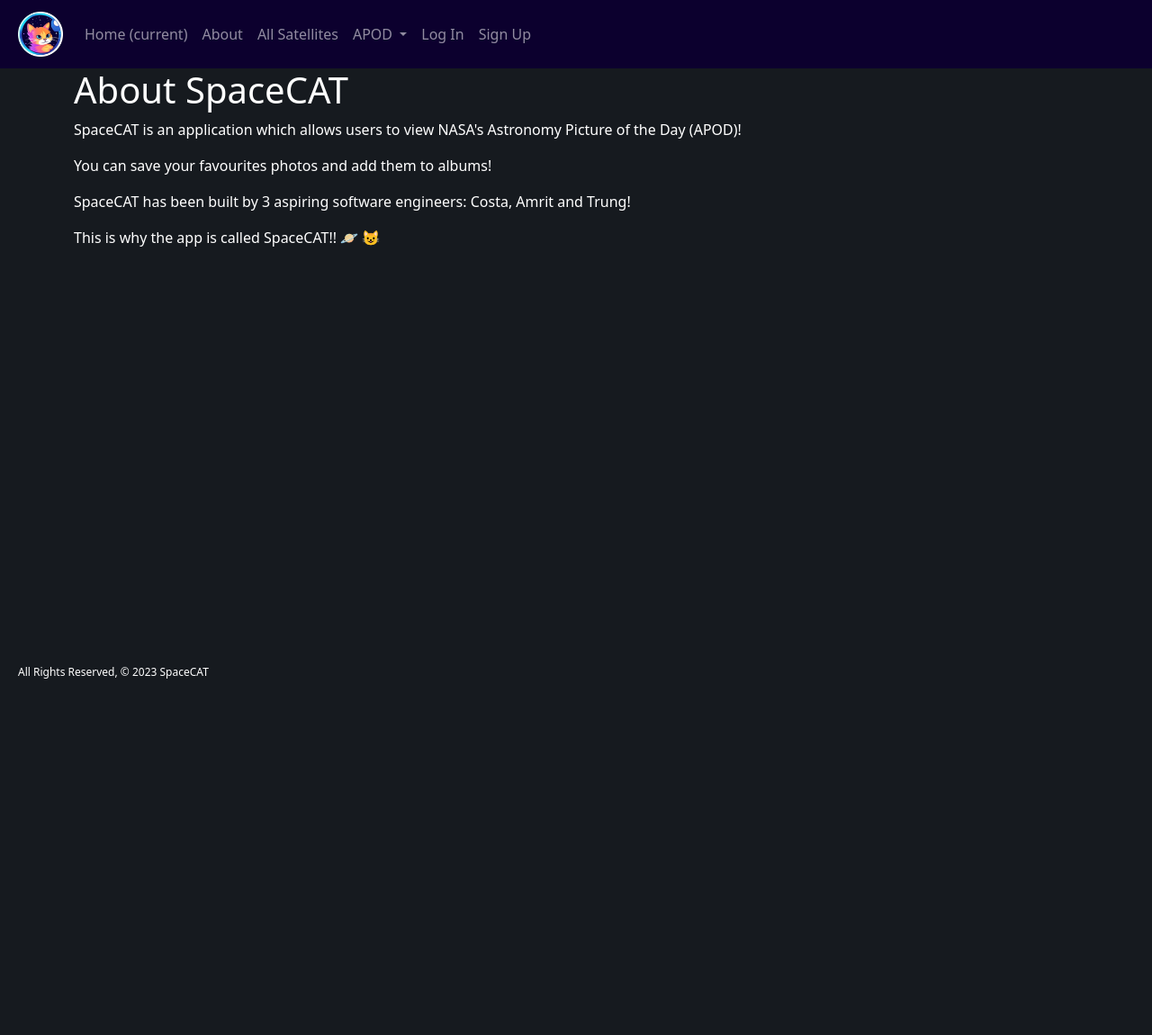
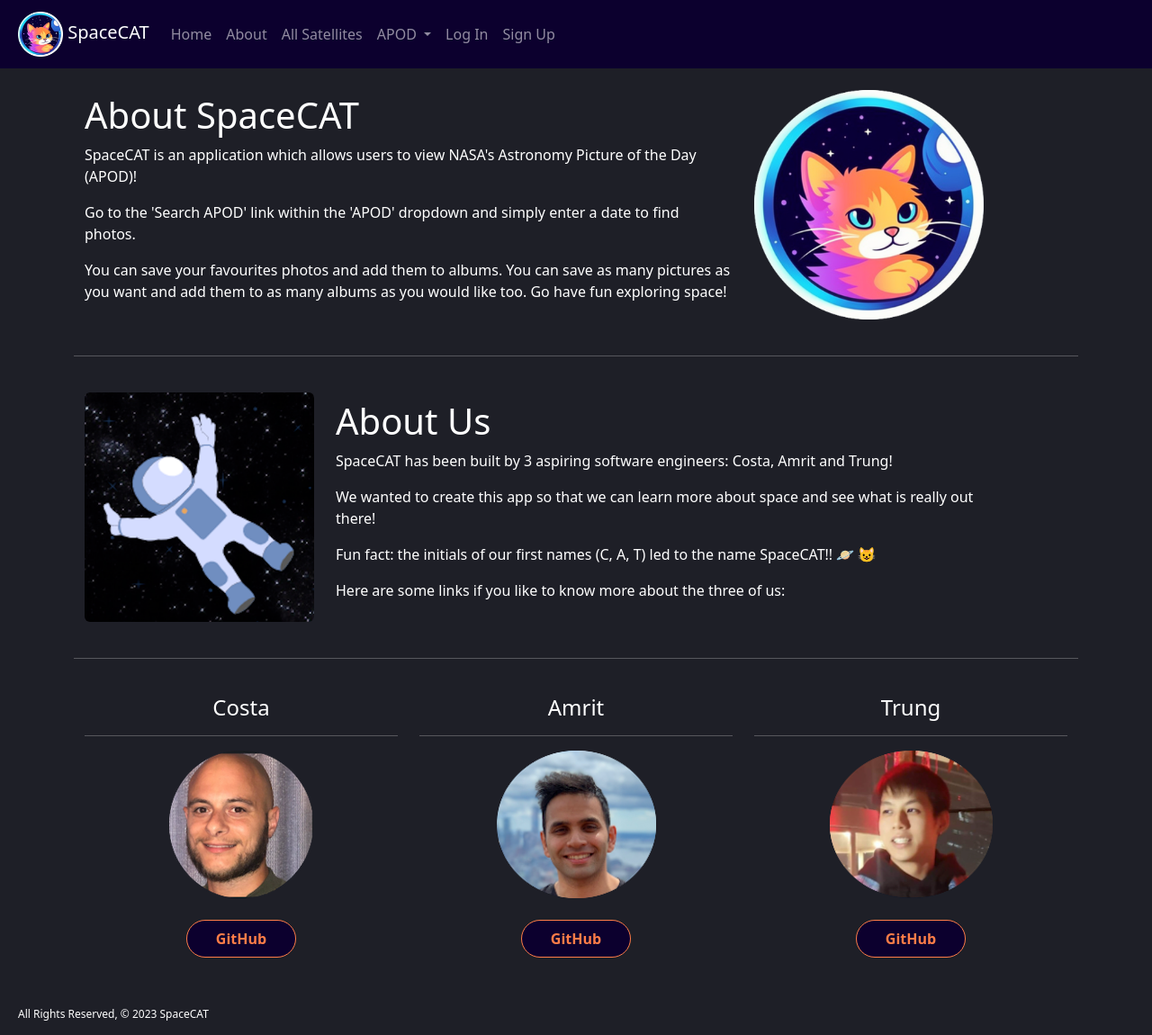
Before and after one commit to AmritpalC/SpaceCAT, a Django app: page /about/ in a window 1280 px wide. Shown: the whole page at 90% size. Before the commit the page ends 754 px from the top, so only its background shows below. Run offline with Django 4.2, Linux system fonts and the light colour scheme; some libraries are stand-ins or nearby versions.

Commit message:
about page made, home page styling, logo add as tab icon

```diff
--- a/main_app/static/css/style.css
+++ b/main_app/static/css/style.css
@@ -6,7 +6,9 @@
 
 html, body {
   height: 100%;
-  background-color: rgb(22, 26, 31);
+  /* background-color: rgb(22, 26, 31); */
+  /* 36, 38, 47 */
+  background-color: rgb(30, 31, 39);
   /* ! added */
   color: white;
 }
@@ -121,7 +123,7 @@
 .form__input {
   width: 100%;
   border: 0px solid transparent;
-  /* ! increased */
+  /* ! border radius increased */
   border-radius: 10px;
   border-bottom: 1px solid #aaa;
   padding: 1em 0.5em 0.5em;
@@ -134,14 +136,16 @@
 .form__input:focus {
   border-bottom-color: grey;
   box-shadow: 0 0 5px rgba(0, 80, 80, 0.4);
-  /* ! increased & colour added */
+  /* ! radius increased & border with colour added */
   border: 1px solid rgb(255, 125, 72);
   border-radius: 15px;
 }
 
 .btn {
   transition: all 0.5s ease;
-  width: 100%;
+  /* ! changed from 100% width to auto & added padding */
+  width: auto;
+  padding: 0.5em 2em;
   border-radius: 30px;
   color: rgb(255, 125, 72);
   font-weight: 600;
--- a/main_app/static/css/style.scss
+++ b/main_app/static/css/style.scss
@@ -102,7 +102,7 @@
 	.main-content{width: 70%;}
 } */
 .row>h2 {
-	color: rgb(12, 0, 46);
+	color: rgb(255, 125, 72);
 }
 
 .login_form {
--- a/main_app/templates/about.html
+++ b/main_app/templates/about.html
@@ -1,14 +1,67 @@
 {% extends 'base.html' %}
+{% load static %}
 {% block content %}
 
-<h1>About SpaceCAT</h1>
-
-<p>SpaceCAT is an application which allows users to view NASA's Astronomy Picture of the Day (APOD)!</p>
-
-<p>You can save your favourites photos and add them to albums!</p>
-
-<p>SpaceCAT has been built by 3 aspiring software engineers: Costa, Amrit and Trung!</p>
-
-<p>This is why the app is called SpaceCAT!! 🪐 😺</p>
+<div class="container-fluid mt-4">
+    <div class="row align-items-center">
+        <div class="col-8">
+            <h1>About SpaceCAT</h1>
+            <p>SpaceCAT is an application which allows users to view NASA's Astronomy Picture of the Day (APOD)!</p>
+            <p>Go to the 'Search APOD' link within the 'APOD' dropdown and simply enter a date to find photos.</p>
+            <p>You can save your favourites photos and add them to albums. You can save as many pictures as you want and add them to as many albums as you would like too. Go have fun exploring space!</p>
+        </div>
+        <div class="col-4 w-25">
+            <img src="{% static 'css/media/spacecat.png' %}" class="img-fluid" alt="Responsive image">
+        </div>
+    </div>
+</div>
+</br>
+<hr>
+</br>
+<div class="container-fluid">
+    <div class="row align-items-center">
+        <div class="col-4 w-25">
+            <img src="{% static 'css/media/Astronaut.png' %}" class="img-fluid rounded" alt="Responsive image">
+        </div>
+        <div class="col-8">
+            <h1>About Us</h1>
+            <p>SpaceCAT has been built by 3 aspiring software engineers: Costa, Amrit and Trung!</p>
+            <p>We wanted to create this app so that we can learn more about space and see what is really out there!</p>
+            <p>Fun fact: the initials of our first names (C, A, T) led to the name SpaceCAT!! 🪐 😺</p>
+            <p>Here are some links if you like to know more about the three of us:</p>
+        </div>
+    </div>
+</div>
+</br>
+<hr>
+</br>
+<div class="container-fluid">
+    <div class="row align-items-start text-center">
+        <div class="col">
+            <h4>Costa</h4>
+            <hr>
+            <img src="{% static 'css/media/Costa.png' %}">
+            <div class=col>
+                <a href="https://github.com/costapapa" class="btn">GitHub</a>
+            </div>
+        </div>
+        <div class="col">
+            <h4>Amrit</h4>
+            <hr>
+            <img src="{% static 'css/media/Amrit.png' %}">
+            <div class=col>
+                <a href="https://github.com/AmritpalC" class="btn">GitHub</a>
+            </div>
+        </div>
+        <div class="col">
+            <h4>Trung</h4>
+            <hr>
+            <img src="{% static 'css/media/Trung.png' %}">
+            <div class="col">
+                <a href="https://github.com/Puzzles65" class="btn">GitHub</a>
+            </div>
+        </div>
+    </div>
+</div>
 
 {% endblock %}
--- a/main_app/templates/base.html
+++ b/main_app/templates/base.html
@@ -13,13 +13,14 @@
 
   <link rel="stylesheet" href="{% static 'css/style.css' %}">
   <title>SpaceCAT</title>
+  <link rel="icon" type="image/png" href="{% static 'css/media/spacecat.png' %}">
 </head>
 <body>
 
   <div id="wrap">
   <nav class="navbar navbar-expand-lg navbar-dark navbar-custom">
     <a class="navbar-brand" href="{% url 'home' %}">
-      <img src="{% static 'css/media/spacecat.png' %}" class="cat-logo"/>
+      <img src="{% static 'css/media/spacecat.png' %}" class="cat-logo"/>&nbsp;SpaceCAT
     </a>
     <button class="navbar-toggler" type="button" data-toggle="collapse" data-target="#navbarNavDropdown" aria-controls="navbarNavDropdown" aria-expanded="false" aria-label="Toggle navigation">
       <span class="navbar-toggler-icon"></span>
@@ -27,7 +28,7 @@
     <div class="collapse navbar-collapse" id="navbarNavDropdown">
       <ul class="navbar-nav">
         <li class="nav-item active">
-          <a class="nav-link" href="{% url 'home' %}">Home <span class="sr-only">(current)</span></a>
+          <a class="nav-link" href="{% url 'home' %}">Home</a>
         </li>
         <li class="nav-item">
           <a class="nav-link" href="{% url 'about' %}">About</a>
--- a/package.json
+++ b/package.json
@@ -1,5 +1,6 @@
 {
   "dependencies": {
-    "bootstrap": "^5.3.0"
+    "bootstrap": "^5.3.0",
+    "sass": "^1.63.6"
   }
 }
```
Also changed, not shown: main_app/templates/home.html (+4 -5 lines), main_app/static/css/media/Amrit.png (added), main_app/static/css/media/Astronaut.png (added), main_app/static/css/media/Costa.png (added), main_app/static/css/media/Trung.png (added), package-lock.json.
